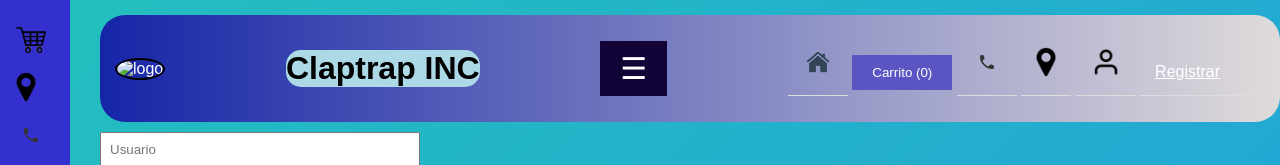
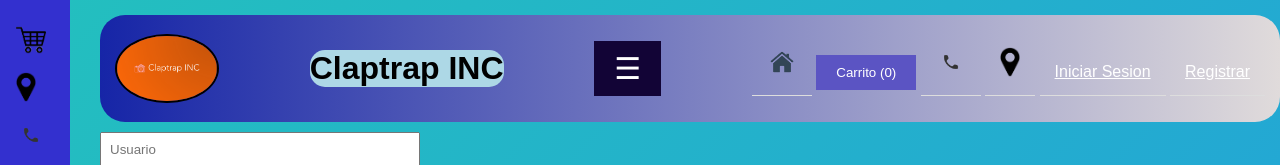
Before and after one commit to LuisMRCTPA/Claptrap-INC, a plain HTML site: page html/register.html in a window 1280 px wide. Shown: the top 165 px of the page. Drawn offline with Linux system fonts and the light colour scheme; files whose address does not match are found by name.

Commit message:
Update register.html

```diff
--- a/html/register.html
+++ b/html/register.html
@@ -8,7 +8,7 @@
 </head>
 <body>
 <header>
-        <img src="Media/img/8666546_user_plus_icon.png" alt="logo" id="logo">
+    <img src="../Media/img/8666546_user_plus_icon.png" alt="logo" id="logo">
     <h1>Claptrap INC</h1>
     <button class="hamburger" id="hamburger-btn">&#9776;</button>
     <nav id="navbar">
@@ -16,10 +16,10 @@
     <button id="cart-btn">Carrito (0)</button>
     <a href="html/Contactos.html"> <img src="../Media/img/file.png" alt="" id="sym"></a>
     <a href="html/Ubicacion.html"> <img src="../Media/img/map.png" alt="" id="sym"></a>
-        <a href="html/login.html" id="login-link"><img src="../Media/img/8666609_user_icon.png" alt="" id="sym"></a>
+    <span id="welcome-message" style="display:none;"></span>
+    <a href="html/login.html" id="login-link">Iniciar Sesion</a>
     <a href="html/register.html" id="register-link">Registrar</a>
-        <a href="html/Admin.html"><span id="welcome-message" style="display:none;"></span></a>
-        <a href="#" id="logout-link" style="display:none;"><img src="../Media/get OUT.png" alt=""></a>
+    <a href="#" id="logout-link" style="display:none;">Cerrar Sesion</a>
     </nav>
 </header>
 
```
Lines whose indentation alone changed are shown as unchanged.
